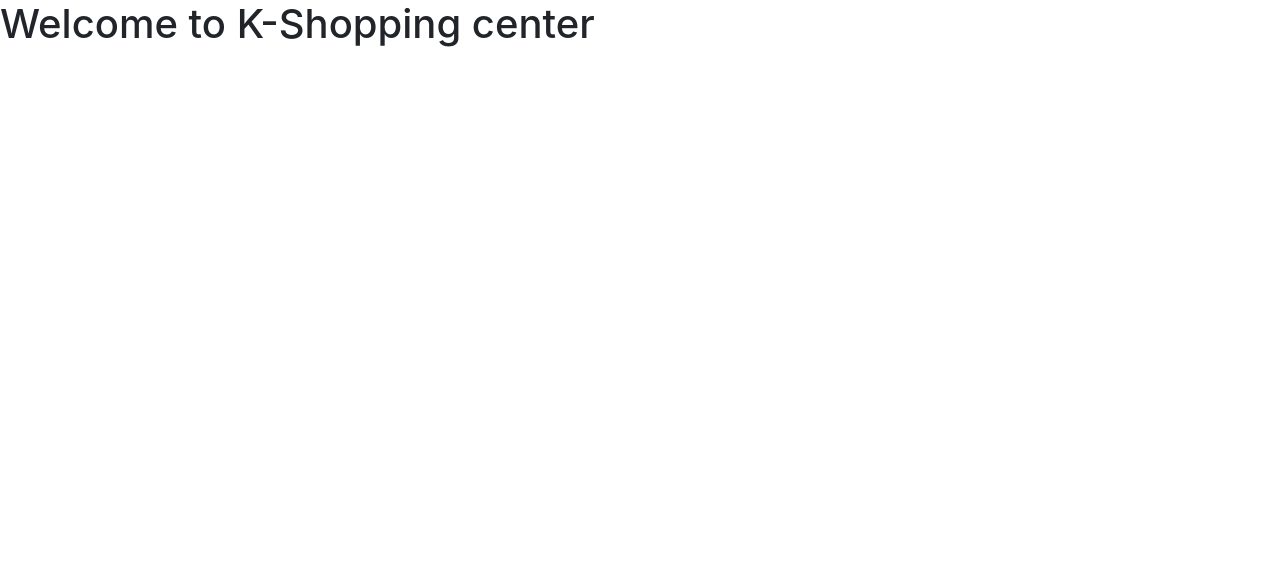
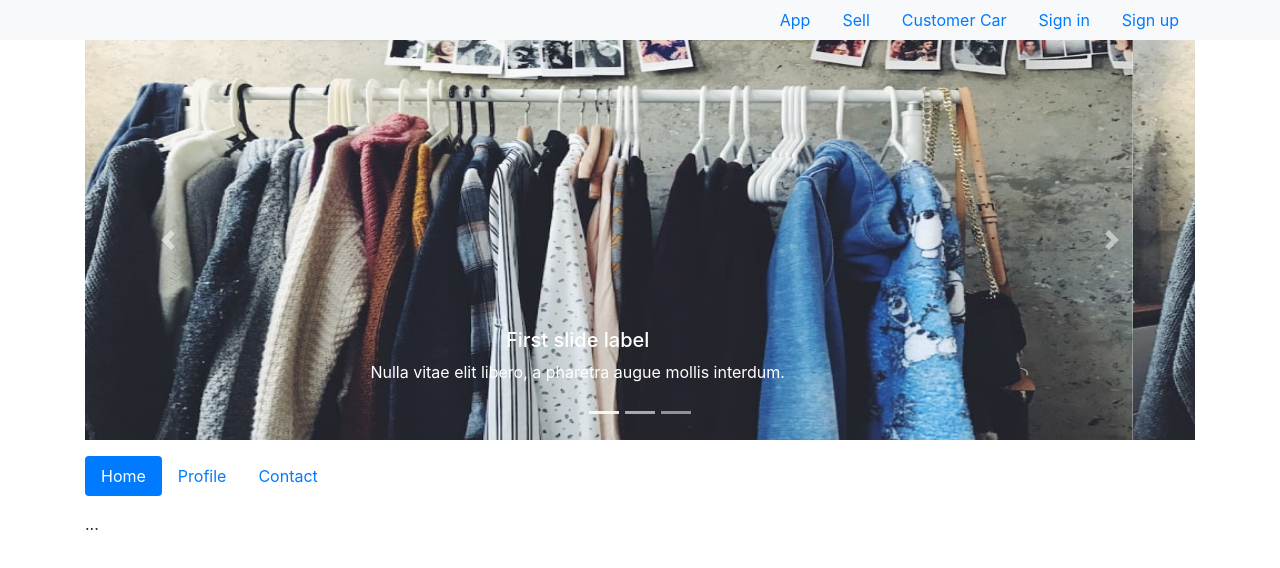
Before and after one commit to khalil-nazari/K-Shop, a plain HTML site: page index.html in a window 1280 px wide. Drawn offline with nearby package versions, Linux system fonts and the light colour scheme.

Commit message:
top nav and slider is dveloped.

```diff
--- a/css/style.css
+++ b/css/style.css
@@ -0,0 +1,3 @@
+.slider-wrapper img {
+    height: 400px;
+}
--- a/index.html
+++ b/index.html
@@ -4,6 +4,9 @@
     <!-- Required meta tags -->
     <meta charset="utf-8">
     <meta name="viewport" content="width=device-width, initial-scale=1, shrink-to-fit=no">
+
+    <script src="js/index.js"></script>
+    <link rel="stylesheet" href="css/style.css">
 
     <!-- Bootstrap CSS -->
     <link rel="stylesheet" href="https://stackpath.bootstrapcdn.com/bootstrap/4.4.1/css/bootstrap.min.css" integrity="sha384-Vkoo8x4CGsO3+Hhxv8T/Q5PaXtkKtu6ug5TOeNV6gBiFeWPGFN9MuhOf23Q9Ifjh" crossorigin="anonymous">
@@ -12,11 +15,98 @@
   </head>
   <body>
 
-    <h1>Welcome to K-Shopping center</h1>
+    <nav class="bg-light">
+        <div class="container">
+            <ul class="nav justify-content-end">
+                <li class="nav-item">
+                  <a class="nav-link active" href="#">App</a>
+                </li>
+                <li class="nav-item">
+                  <a class="nav-link" href="#">Sell</a>
+                </li>
+                <li class="nav-item">
+                  <a class="nav-link" href="#">Customer Car</a>
+                </li>
+                <li class="nav-item">
+                    <a class="nav-link" href="#">Sign in</a>
+                </li>
+                <li class="nav-item">
+                    <a class="nav-link" href="#">Sign up</a>
+                </li>
+            </ul>
+        </div>
+    </nav>
 
+    <!-- slider -->
+    <header class="container bg-white">
+        <div class="slider-wrapper">
+            <div id="carouselExampleCaptions" class="carousel slide" data-ride="carousel">
+                <ol class="carousel-indicators">
+                  <li data-target="#carouselExampleCaptions" data-slide-to="0" class="active"></li>
+                  <li data-target="#carouselExampleCaptions" data-slide-to="1"></li>
+                  <li data-target="#carouselExampleCaptions" data-slide-to="2"></li>
+                </ol>
+                <div class="carousel-inner">
+                  <div class="carousel-item active">
+                    <img src="images/hanging-clothes-how-to-pack-clothes-for-moving.jpg" class="d-block w-100" alt="...">
+                    <div class="carousel-caption d-none d-md-block">
+                      <h5>First slide label</h5>
+                      <p>Nulla vitae elit libero, a pharetra augue mollis interdum.</p>
+                    </div>
+                  </div>
+                  <div class="carousel-item">
+                    <img src="images/hanging-clothes-how-to-pack-clothes-for-moving.jpg" class="d-block w-100" alt="...">
+                    <div class="carousel-caption d-none d-md-block">
+                      <h5>Second slide label</h5>
+                      <p>Lorem ipsum dolor sit amet, consectetur adipiscing elit.</p>
+                    </div>
+                  </div>
+                  <div class="carousel-item">
+                    <img src="images/hanging-clothes-how-to-pack-clothes-for-moving.jpg" class="d-block w-100" alt="...">
+                    <div class="carousel-caption d-none d-md-block">
+                      <h5>Third slide label</h5>
+                      <p>Praesent commodo cursus magna, vel scelerisque nisl consectetur.</p>
+                    </div>
+                  </div>
+                </div>
+                <a class="carousel-control-prev" href="#carouselExampleCaptions" role="button" data-slide="prev">
+                  <span class="carousel-control-prev-icon" aria-hidden="true"></span>
+                  <span class="sr-only">Previous</span>
+                </a>
+                <a class="carousel-control-next" href="#carouselExampleCaptions" role="button" data-slide="next">
+                  <span class="carousel-control-next-icon" aria-hidden="true"></span>
+                  <span class="sr-only">Next</span>
+                </a>
+            </div>
+        </div>
+    </header>
+
+    <!-- main navigation -->
+    <section class="mt-3">
+        <div class="container">
+            <ul class="nav nav-pills mb-3" id="pills-tab" role="tablist">
+                <li class="nav-item">
+                  <a class="nav-link active" id="pills-home-tab" data-toggle="pill" href="#pills-home" role="tab" aria-controls="pills-home" aria-selected="true">Home</a>
+                </li>
+                <li class="nav-item">
+                  <a class="nav-link" id="pills-profile-tab" data-toggle="pill" href="#pills-profile" role="tab" aria-controls="pills-profile" aria-selected="false">Profile</a>
+                </li>
+                <li class="nav-item">
+                  <a class="nav-link" id="pills-contact-tab" data-toggle="pill" href="#pills-contact" role="tab" aria-controls="pills-contact" aria-selected="false">Contact</a>
+                </li>
+              </ul>
+              <div class="tab-content" id="pills-tabContent">
+                <div class="tab-pane fade show active" id="pills-home" role="tabpanel" aria-labelledby="pills-home-tab">...</div>
+                <div class="tab-pane fade" id="pills-profile" role="tabpanel" aria-labelledby="pills-profile-tab">...</div>
+                <div class="tab-pane fade" id="pills-contact" role="tabpanel" aria-labelledby="pills-contact-tab">...</div>
+              </div>
+        </div>
+    </section>
+
+    <!-- section  -->
     <!-- Optional JavaScript -->
     <!-- jQuery first, then Popper.js, then Bootstrap JS -->
-    <script src="https://code.jquery.com/jquery-3.4.1.slim.min.js" integrity="sha384-J6qa4849blE2+poT4WnyKhv5vZF5SrPo0iEjwBvKU7imGFAV0wwj1yYfoRSJoZ+n" crossorigin="anonymous"></script>
+    <script src="https://code.jquery.com/jquery-3.4.1.slim.min.js"></script>
     <script src="https://cdn.jsdelivr.net/npm/popper.js@1.16.0/dist/umd/popper.min.js" integrity="sha384-Q6E9RHvbIyZFJoft+2mJbHaEWldlvI9IOYy5n3zV9zzTtmI3UksdQRVvoxMfooAo" crossorigin="anonymous"></script>
     <script src="https://stackpath.bootstrapcdn.com/bootstrap/4.4.1/js/bootstrap.min.js" integrity="sha384-wfSDF2E50Y2D1uUdj0O3uMBJnjuUD4Ih7YwaYd1iqfktj0Uod8GCExl3Og8ifwB6" crossorigin="anonymous"></script>
   </body>
```
Also changed, not shown: images/hanging-clothes-how-to-pack-clothes-for-moving.jpg (added).
